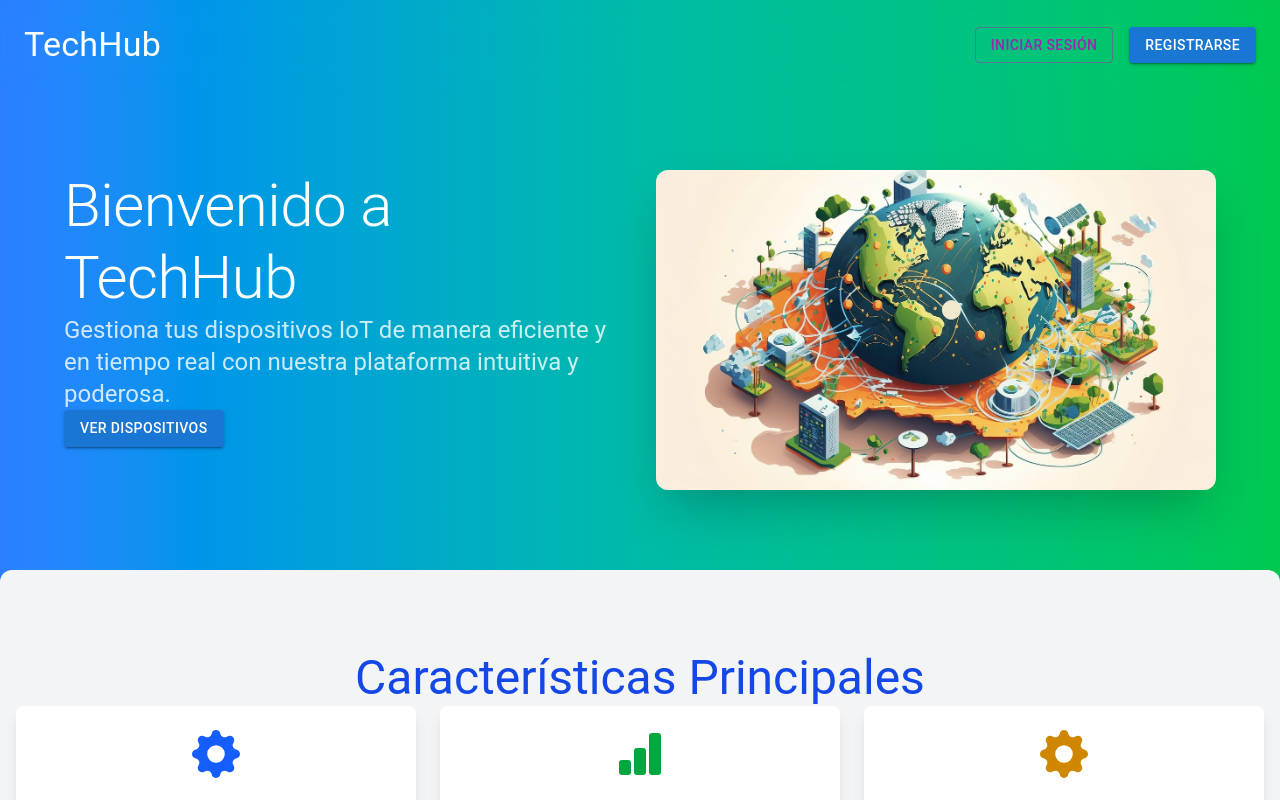
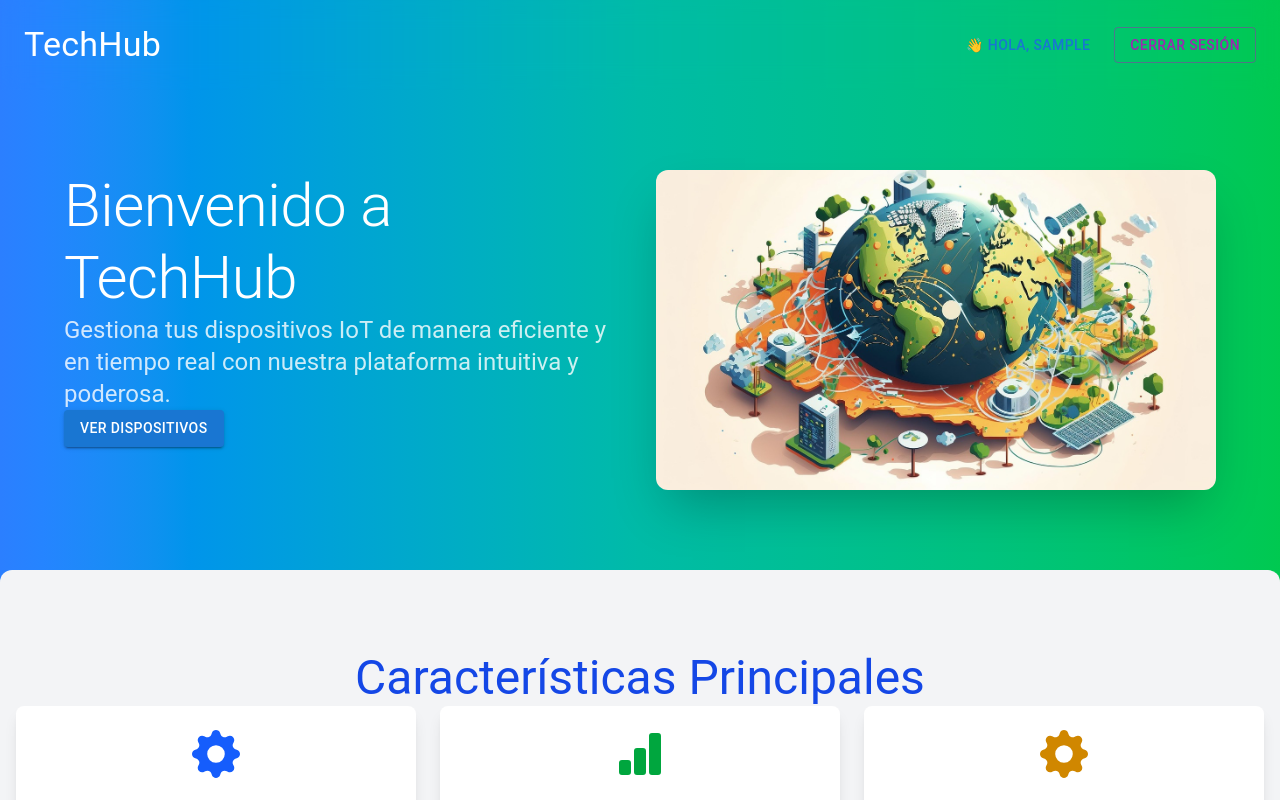
Before and after one commit to josee022/TechHub_frontend, a React (Vite) app: page / in a window 1280 px wide. Shown: the top 800 px of the page. Built offline with nearby package versions, Linux system fonts and the light colour scheme; sample sign-in values are in the browser's storage.

Commit message:
logeo y products

```diff
--- a/src/App.jsx
+++ b/src/App.jsx
@@ -3,16 +3,16 @@ import Home from "./pages/Home";
 import Login from "./pages/Login";
 import Register from "./pages/Register";
 import ProductsPage from "./pages/Products";
-import PrivateRoute from "./components/routes/Privateroute"; // 👈 importa el componente
+import PrivateRoute from "./components/routes/Privateroute";
 
 function App() {
+
   return (
     <Routes>
       <Route path="/" element={<Home />} />
       <Route path="/login" element={<Login />} />
       <Route path="/register" element={<Register />} />
 
-      {/* 🛡 Ruta protegida */}
       <Route
         path="/products"
         element={
--- a/src/components/Home/Header.jsx
+++ b/src/components/Home/Header.jsx
@@ -1,20 +1,65 @@
-import React from "react";
-import { Link } from "react-router-dom";
+import React, { useEffect, useState } from "react";
+import { Link, useNavigate } from "react-router-dom";
 import { Button, Typography } from "@mui/material";
 
 const Header = () => {
+  const [username, setUsername] = useState(null);
+  const navigate = useNavigate();
+
+  // ⏫ Detectar si hay usuario logueado en localStorage
+  useEffect(() => {
+    const savedUsername = localStorage.getItem("username");
+    setUsername(savedUsername);
+  }, []);
+
+  // 🧼 Escuchar cambios en el storage (por si otro componente hace logout/login)
+  useEffect(() => {
+    const handleStorageChange = () => {
+      const updatedUser = localStorage.getItem("username");
+      setUsername(updatedUser);
+    };
+
+    window.addEventListener("storage", handleStorageChange);
+    return () => window.removeEventListener("storage", handleStorageChange);
+  }, []);
+
+  const handleLogout = () => {
+    localStorage.removeItem("token");
+    localStorage.removeItem("username");
+    setUsername(null);
+    navigate("/login");
+  };
+
   return (
     <header className="p-6 bg-opacity-60 backdrop-blur-md">
       <div className="max-w-7xl mx-auto flex justify-between items-center">
         <Typography variant="h4" className="text-white font-bold text-4xl">
           TechHub
         </Typography>
+
+        {username ? (
+          <div className="flex space-x-4 items-center">
+            <Link to="/profile">
+              <Button className="text-white hover:underline">
+                👋 Hola, {username}
+              </Button>
+            </Link>
+            <Button
+              onClick={handleLogout}
+              className="text-white border-white hover:bg-white hover:text-blue-500"
+              variant="outlined"
+              color="secondary"
+            >
+              Cerrar sesión
+            </Button>
+          </div>
+        ) : (
           <div className="flex space-x-4">
             <Link to="/login">
               <Button
                 variant="outlined"
                 color="secondary"
-              className="text-white border-white hover:bg-white hover:text-blue-500 transition duration-300"
+                className="text-white border-white hover:bg-white hover:text-blue-500"
               >
                 Iniciar sesión
               </Button>
@@ -23,12 +68,13 @@ const Header = () => {
               <Button
                 variant="contained"
                 color="primary"
-              className="bg-blue-600 text-white hover:bg-blue-700 transition duration-300"
+                className="bg-blue-600 text-white hover:bg-blue-700"
               >
                 Registrarse
               </Button>
             </Link>
           </div>
+        )}
       </div>
     </header>
   );
--- a/src/components/routes/Privateroute.jsx
+++ b/src/components/routes/Privateroute.jsx
@@ -1,17 +1,8 @@
-import React from "react";
 import { Navigate } from "react-router-dom";
-import useStore from "../../store/useStore";
 
 const PrivateRoute = ({ children }) => {
-  const user = useStore((state) => state.user);
-
-  // Si no hay usuario, redirige a login
-  if (!user) {
-    return <Navigate to="/login" replace />;
-  }
-
-  // Si hay usuario, muestra el contenido protegido
-  return children;
+  const token = localStorage.getItem("token");
+  return token ? children : <Navigate to="/login" />;
 };
 
 export default PrivateRoute;
--- a/src/pages/Login.jsx
+++ b/src/pages/Login.jsx
@@ -3,11 +3,9 @@ import { Button, TextField, Typography, Container, Paper, Box } from "@mui/mater
 import { motion } from "framer-motion";
 import { Link, useNavigate } from "react-router-dom";
 import { loginUser } from "../service/api";
-import useStore from "../store/useStore";
 
 const LoginPage = () => {
   const navigate = useNavigate();
-  const setUser = useStore((state) => state.setUser);
 
   const [username, setUsername] = useState("");
   const [password, setPassword] = useState("");
@@ -22,7 +20,7 @@ const LoginPage = () => {
       const token = res.access;
 
       localStorage.setItem("token", token);
-      setUser({ username }); // Aquí podrías guardar más datos si los obtienes luego
+      localStorage.setItem("username", username);
 
       navigate("/products");
     } catch (err) {
@@ -30,6 +28,7 @@ const LoginPage = () => {
       setError("Credenciales incorrectas.");
     }
   };
+
 
   return (
     <div className="bg-gradient-to-r from-blue-500 via-teal-500 to-green-500 min-h-screen flex justify-center items-center">
--- a/src/store/useStore.js
+++ /dev/null
@@ -1,8 +0,0 @@
-import { create } from "zustand";
-
-const useStore = create((set) => ({
-  user: null,
-  setUser: (user) => set({ user }),
-}));
-
-export default useStore;
```
Lines whose indentation alone changed are shown as unchanged.
